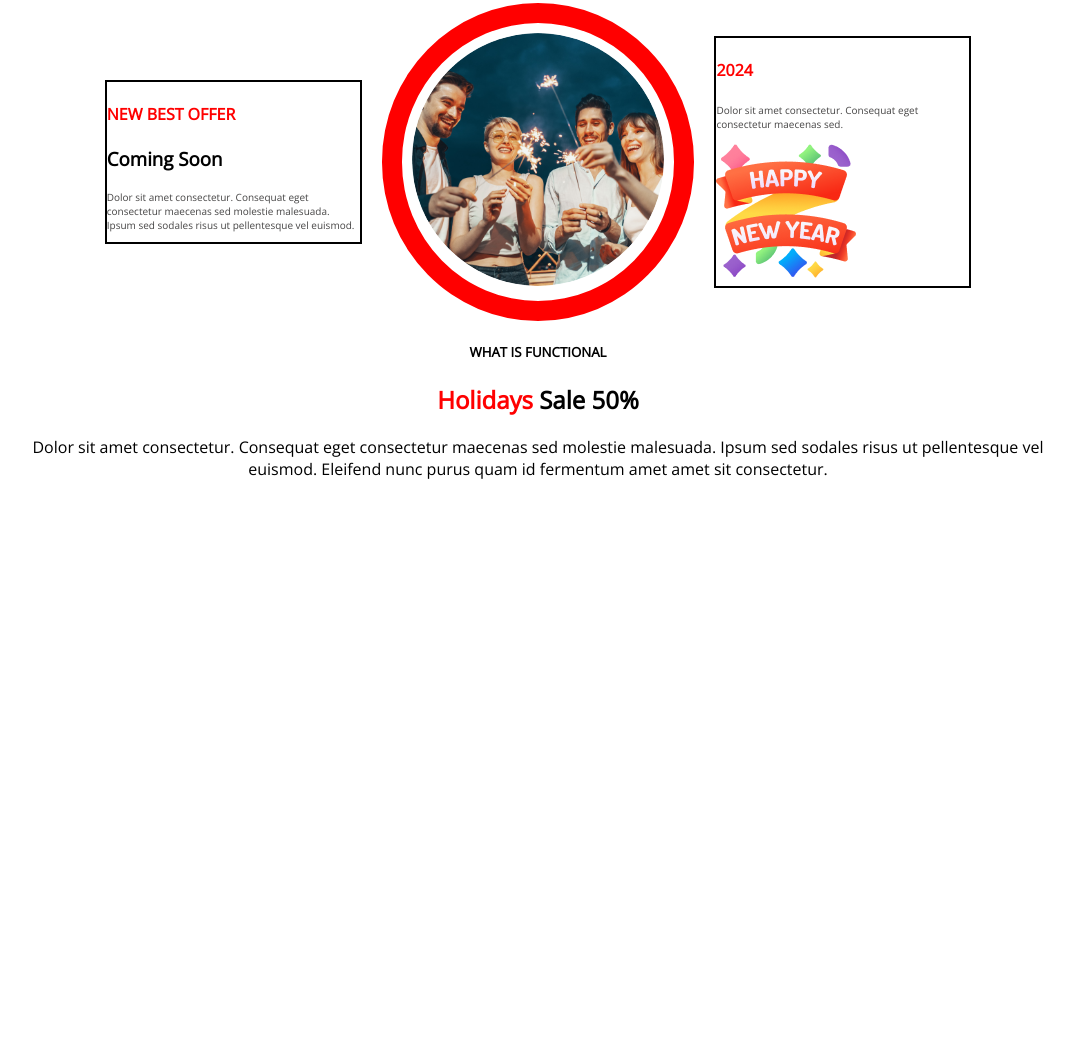
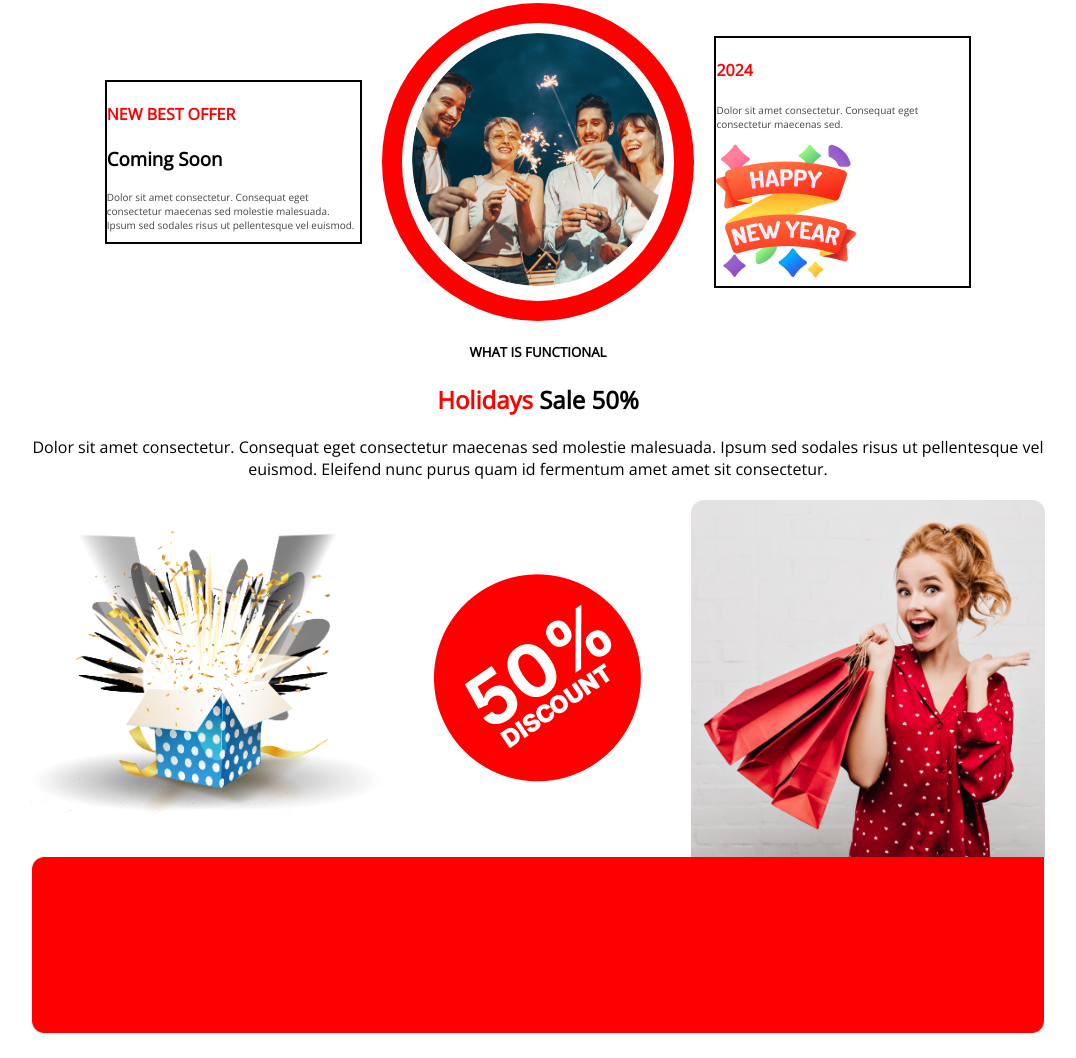
Before and after one commit to tipusahil/my-new-year-new-mission, a plain HTML site: page index.html in a window 1280 px wide. Shown: the part 1240-2298 px from the top of the page, without its empty margins (102-1178 px from the left). Before the commit the page ends 1740 px from the top, so only its background shows below. Drawn offline with nearby package versions, Linux system fonts and the light colour scheme.

Commit message:
sc6 running

```diff
--- a/index.html
+++ b/index.html
@@ -122,7 +122,15 @@
 
 </section>
 
-
+<!-- section6 red footer img-->
+<section class="section6">
+    <div class="images">
+        <img class="giftbox" src="images/Group 75.png" alt="">
+        <img src="images/Group 44.png" alt="">
+        <img src="images/Rectangle 1.png" alt="">
+    </div>
+    <img class="redbar" src="images/Rectangle 2.png" alt="">
+</section>
 </main>
 <!-- main tag end -->
 
--- a/styles/style1.css
+++ b/styles/style1.css
@@ -244,3 +244,30 @@ margin: 20px 10%;
 .section5 span{
     color:#FF0000;
 }
+
+/* section6 style start from here */
+
+.section6{
+    width: 80%;
+    margin: 20px 10%;
+}
+
+
+.images{
+    width: 100%;
+    display: flex;
+    justify-content: center;
+    align-items: center;
+    /* background-image: url('/images/Rectangle\ 2.png');
+    background-position: bottom ;
+background-size: contain;
+background-repeat: no-repeat;
+position: relative; */
+}
+.section6 img{
+    width: 35%;
+}
+
+.section6 .redbar{
+    width: 100%;
+}
```
